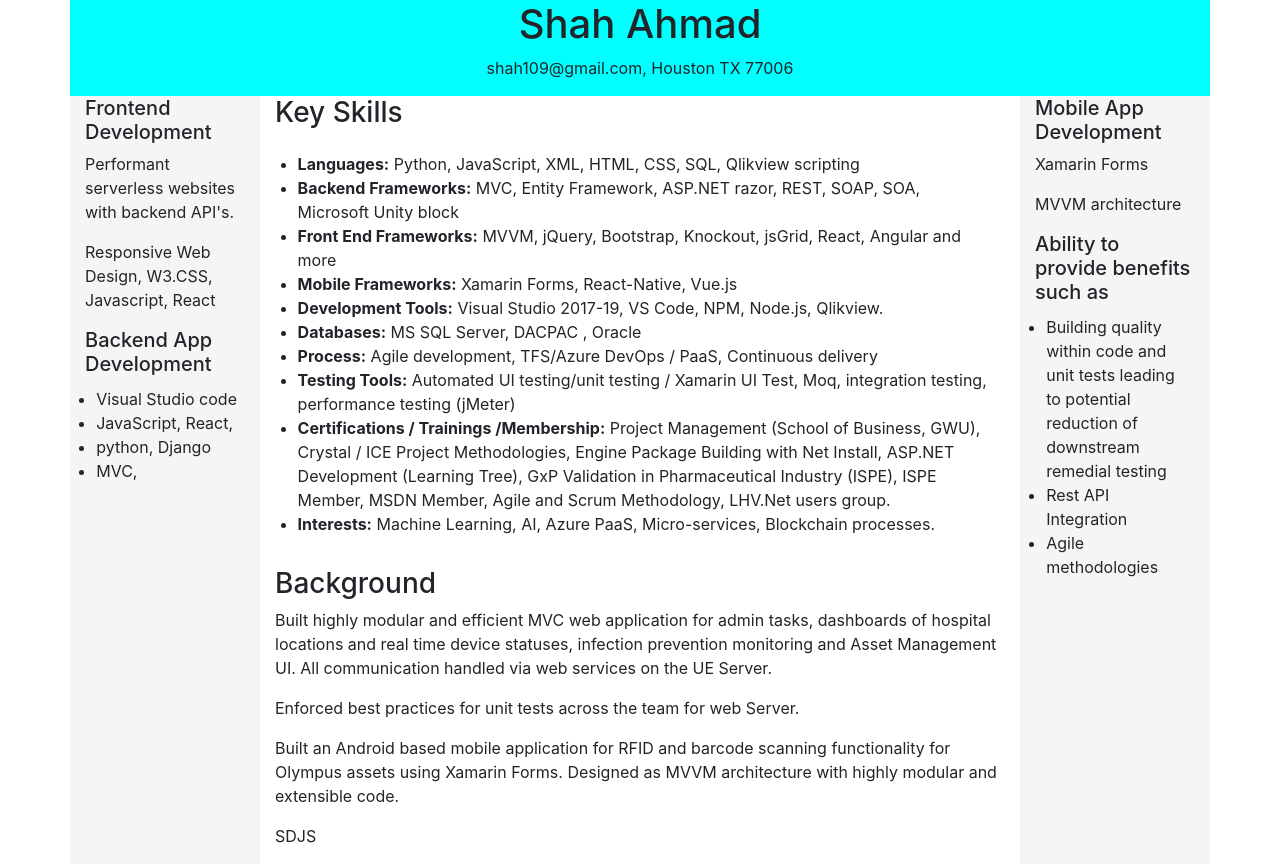
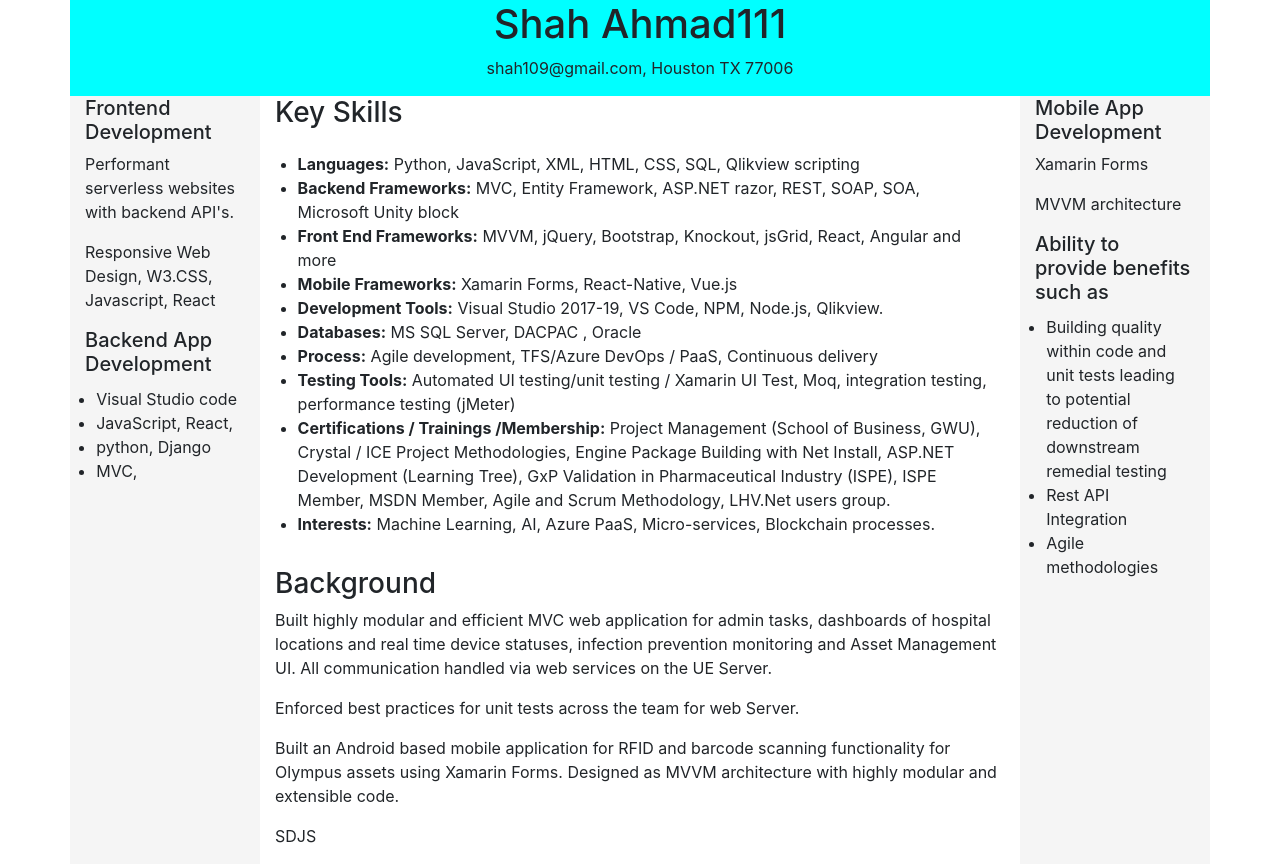
Before and after one commit to shah109/ShahResume-AI, a plain HTML site: page index.html in a window 1280 px wide. Drawn offline with nearby package versions, Linux system fonts and the light colour scheme.

Commit message:
test commit to check htmlpreview

```diff
--- a/index.html
+++ b/index.html
@@ -16,7 +16,7 @@
     <div class="container">
       <div class="row">
         <div class="text-center headerText col-sm-12">
-          <h1>Shah Ahmad</h1>
+          <h1>Shah Ahmad111</h1>
           <p>shah109@gmail.com, Houston TX 77006</p>
         </div>
 
```
